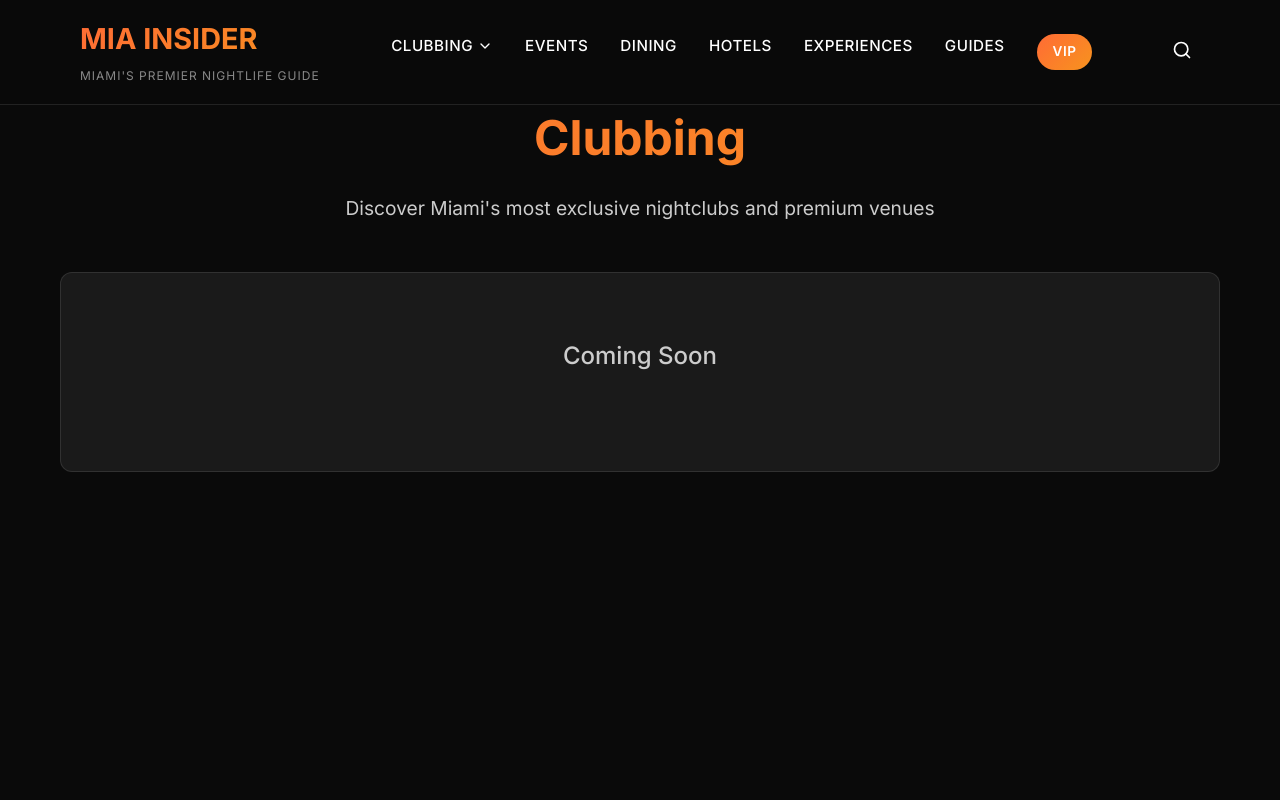
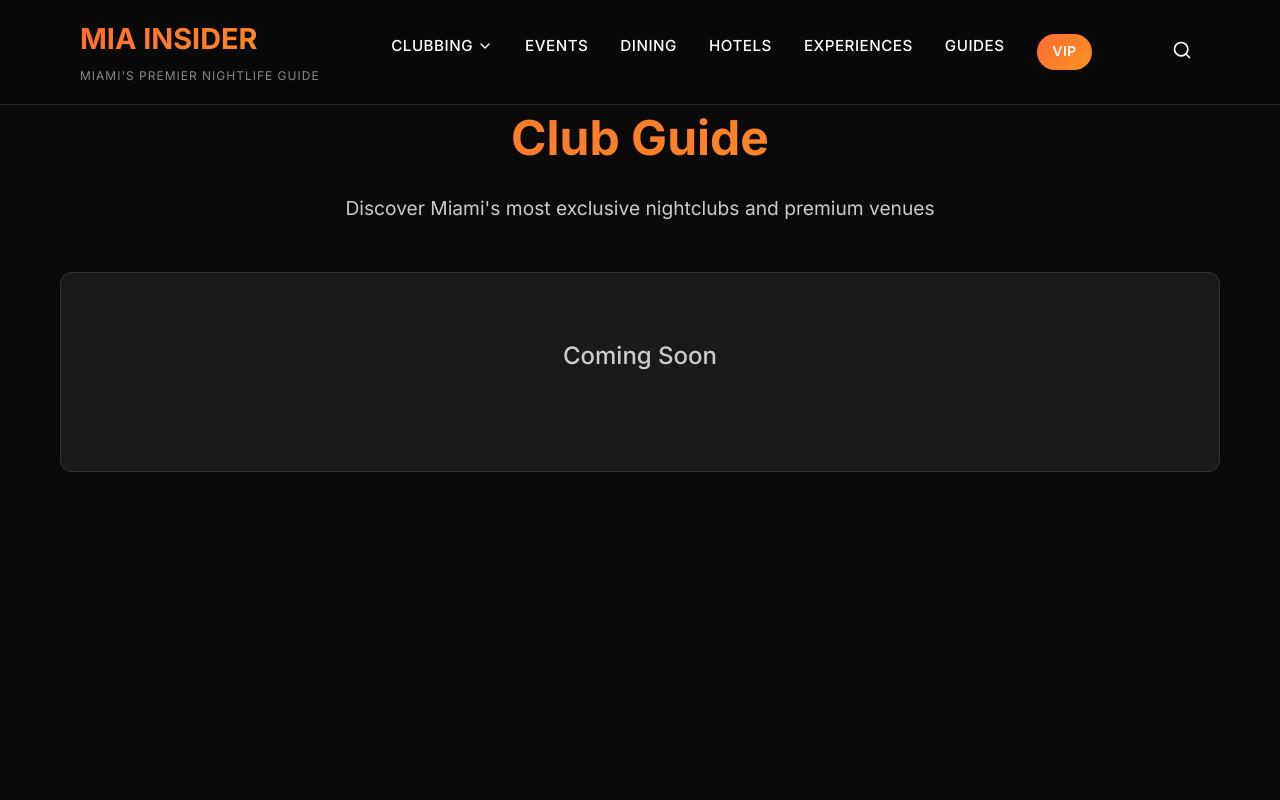
Before and after one commit to pmand21/mia_insider, a React (Vite) app: page /club-guide in a window 1280 px wide. Shown: the top 800 px of the page. Built offline with nearby package versions, Linux system fonts and the light colour scheme; no server answers.

Commit message:
Update Club Guide page title

```diff
--- a/src/pages/ClubGuidePage.jsx
+++ b/src/pages/ClubGuidePage.jsx
@@ -1,9 +1,25 @@
 import React from 'react';
-import ClubbingPage from './ClubbingPage';
+import './ClubbingPage.css';
 
-// Redirect Club Guide to the existing Clubbing page content
 const ClubGuidePage = () => {
-  return <ClubbingPage />;
+  return (
+    <div className="clubbing-page">
+      <div className="container">
+        <div className="page-header">
+          <h1 className="page-title">Club Guide</h1>
+          <p className="page-subtitle">
+            Discover Miami's most exclusive nightclubs and premium venues
+          </p>
+        </div>
+
+        <div className="content-section">
+          <div className="coming-soon">
+            <p>Coming Soon</p>
+          </div>
+        </div>
+      </div>
+    </div>
+  );
 };
 
 export default ClubGuidePage;
```
